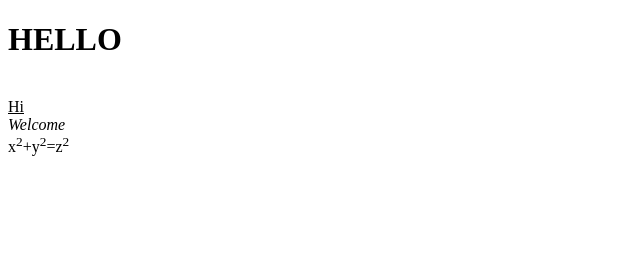
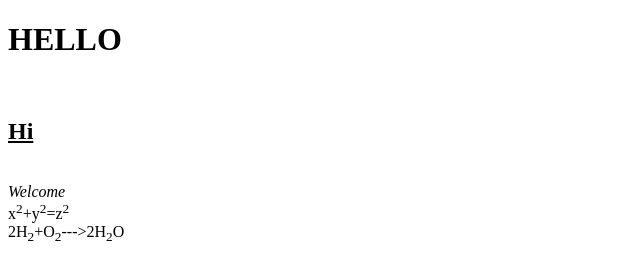
Before and after one commit to iamneo-production/ceebfefcbfeadaeccdffeecabfeedab, a website: page public/index.html in a window 1280 px wide. Shown: the whole page, without its empty margins (0-640 px from the left). Drawn offline with Linux system fonts and the light colour scheme.

Commit message:
Backup Commit

```diff
--- a/public/index.html
+++ b/public/index.html
@@ -9,9 +9,9 @@
 </head>
 <body>
    <h1><b>HELLO</b></h1><br>
-   <u>Hi</u><br>
+   <h2><u>Hi</u><br></h2><br>
    <i>Welcome</i><br>
    x<sup>2</sup>+y<sup>2</sup>=z<sup>2</sup><br>
-
+   2H<sub>2</sub>+O<sub>2</sub>--->2H<sub>2</sub>O
 </body>
 </html>
```
